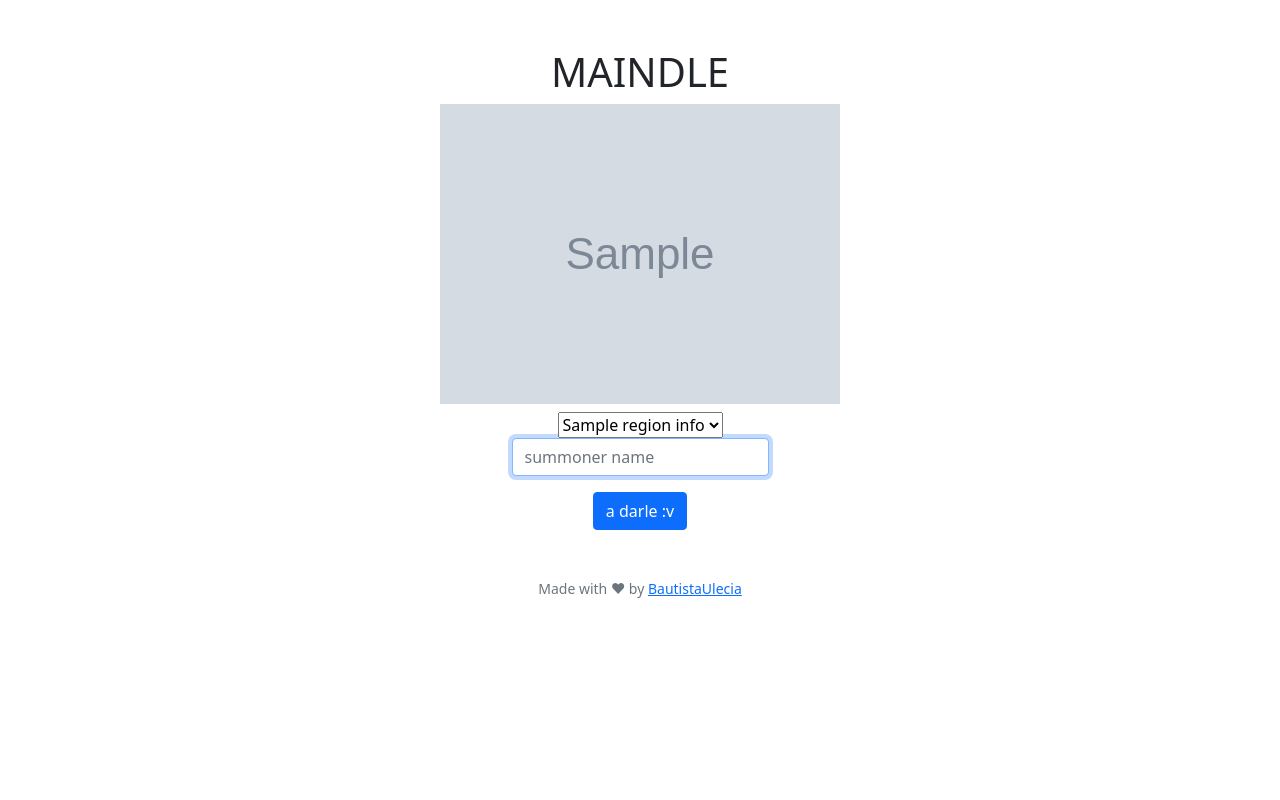
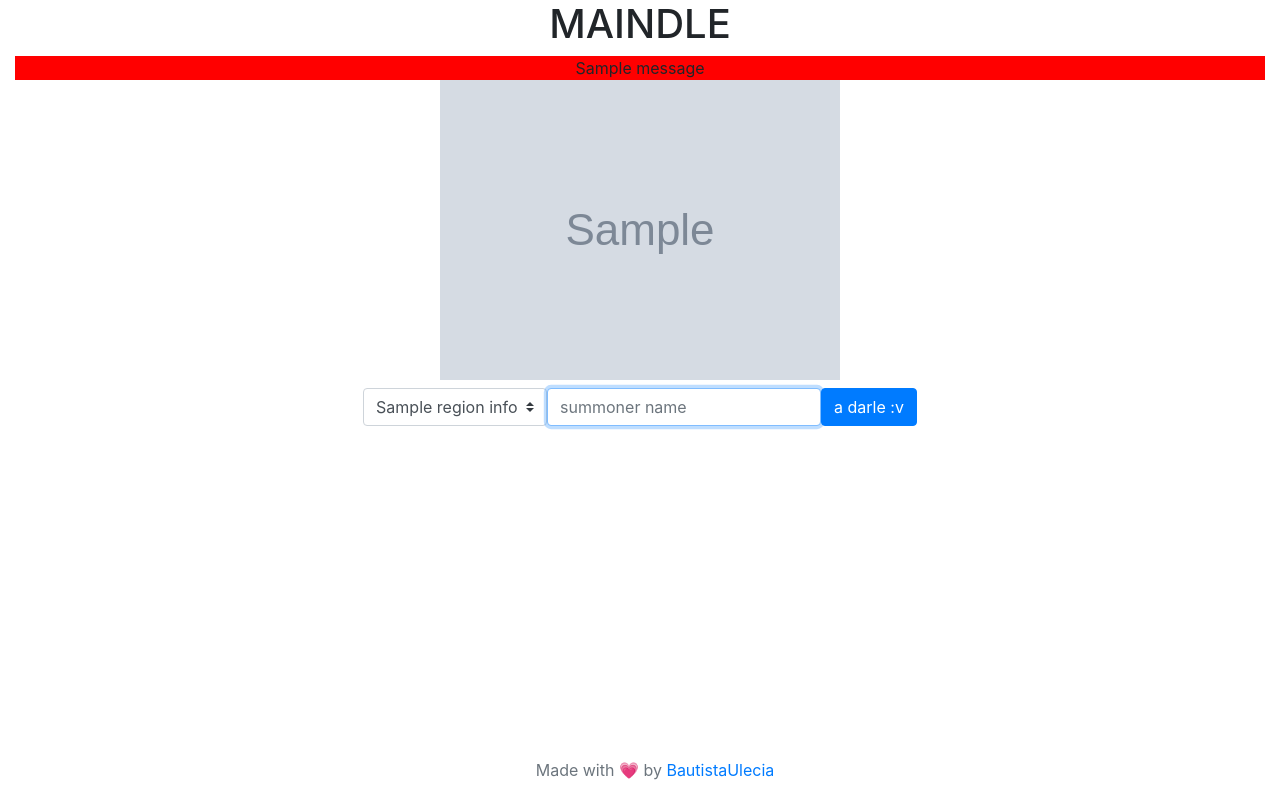
Before and after one commit to BautistaUlecia/Maindle, a Flask app: template templates/index.html in a window 1280 px wide. Run offline with Flask 3, Linux system fonts and the light colour scheme; the template is opened without the code that fills it: most values are stand-ins (such as "Sample title", 1, 10 or a date in 2020); grey boxes marked "Sample" are stand-in pictures; one stand-in notice (Sample message) is shown; some libraries are stand-ins or nearby versions.

Commit message:
fixed bugs added some css

```diff
--- a/app.py
+++ b/app.py
@@ -1,5 +1,5 @@
 import os
-from flask import Flask, redirect, render_template, request, session
+from flask import Flask, redirect, render_template, request, session, flash
 from helpers import lookup, lookup_champs, champ_id_to_name, generate_question_skin_name, format_name, generate_question_spell_name, generate_question_mastery
 import json
 from flask_session import Session
@@ -50,7 +50,8 @@ def found():
         # Use it to call riot's API for encrypted summoner id (see helpers.py)
         session["summoner_id"] = lookup(session["summoner"], user_region)
         if session["summoner_id"] is None:
-            return("invalid summoner name")
+            flash(u"INVALID SUMMONER NAME", "error")
+            return redirect("/")
 
         # Using summoner_id (encrypted number sent by riot's API), get most played champions by id for that user (again, peep helpers)
         session["mains_id"], session["mastery"] = lookup_champs(session["summoner_id"], user_region)
--- /dev/null
+++ b/static/styles.css
@@ -0,0 +1,33 @@
+
+.footer {
+    position: fixed;
+    bottom: 0;
+    width: 100%;
+    /* Set the fixed height of the footer here */
+    height: 60px;
+    line-height: 60px; /* Vertically center the text there */
+  }
+
+  .btn-custom {
+    padding: 15px 30px;
+    font-size: 20px;
+    font-weight: bold;
+    background-color: black;
+    border-color: black;
+    transition: background-color 0.3s ease, border-color 0.3s ease;
+  }
+
+  .btn-custom:hover,
+  .btn-custom:focus {
+    background-color: #45a049;
+    border-color: #45a049;
+    color: #ffffff;
+  }
+
+  h4{
+    color:blueviolet
+  }
+
+  .invalid{
+    background-color: red;
+  }
--- a/templates/index.html
+++ b/templates/index.html
@@ -6,19 +6,31 @@
 
 {% block main %}
 <h1>MAINDLE</h1>
+<div class="invalid">
+    {% with messages = get_flashed_messages(with_categories=true) %}
+    {% if messages %}
+        {% for category, message in messages %}
+            {{ message }}
+        {% endfor %}
+    {% endif %}
+    {% endwith %}
+</div>
 
-<h3><img src="{{filename}}"></h3>
+<h3><img src="{{filename}}" class="img-fluid"></h3>
 
-<form action="/found" method="post">
-    <div class="mb-3">
-        <select name="user_region">
-            {% for region, name in region_info %}
-            <option value="{{region}}">{{name}}</option>
-            {% endfor %}
-        </select>
-        <input autocomplete="off" autofocus class="form-control mx-auto w-auto" id="summoner" name="summoner" placeholder="summoner name" type="text">
-    </div>
+<form action="/found" method="post" class="form-inline justify-content-center align-items-center">
+    <select name="user_region" class="custom-select">
+        {% for region, name in region_info %}
+        <option value="{{region}}">{{name}}</option>
+        {% endfor %}
+    </select>
+    <input autocomplete="off" autofocus class="form-control" id="summoner" name="summoner" placeholder="summoner name" type="text">
     <button class="btn btn-primary" type="submit">a darle :v</button>
 </form>
 
+<footer class="footer text-muted">
+    Made with 💗 by <a href="https://github.com/BautistaUlecia" target="_blank">BautistaUlecia</a>
+</footer>
+
+
 {% endblock %}
--- a/templates/layout.html
+++ b/templates/layout.html
@@ -6,13 +6,13 @@
 
         <meta charset="utf-8">
         <meta name="viewport" content="initial-scale=1, width=device-width">
-
-        <link crossorigin="anonymous" href="https://cdn.jsdelivr.net/npm/bootstrap@5.1.3/dist/css/bootstrap.min.css" integrity="sha384-1BmE4kWBq78iYhFldvKuhfTAU6auU8tT94WrHftjDbrCEXSU1oBoqyl2QvZ6jIW3" rel="stylesheet">
-        <script crossorigin="anonymous" src="https://cdn.jsdelivr.net/npm/bootstrap@5.1.3/dist/js/bootstrap.bundle.min.js" integrity="sha384-ka7Sk0Gln4gmtz2MlQnikT1wXgYsOg+OMhuP+IlRH9sENBO0LRn5q+8nbTov4+1p"></script>
-        <link href="/static/styles.css" rel="stylesheet">
+        <link rel="stylesheet" href="https://cdn.jsdelivr.net/npm/bootstrap@4.3.1/dist/css/bootstrap.min.css" integrity="sha384-ggOyR0iXCbMQv3Xipma34MD+dH/1fQ784/j6cY/iJTQUOhcWr7x9JvoRxT2MZw1T" crossorigin="anonymous">
+        <link rel="stylesheet" href="..\static\styles.css">
         <script src="https://code.jquery.com/jquery-3.6.0.min.js"></script>
         <link rel="stylesheet" href="https://code.jquery.com/ui/1.12.1/themes/base/jquery-ui.css">
         <script src="https://code.jquery.com/ui/1.12.1/jquery-ui.min.js"></script>
+
+
 
 
         <title>{% block title %}{% endblock %}</title>
@@ -25,13 +25,10 @@
     <body>
 
 
-        <main class="container-fluid py-5 text-center">
+        <main class="container-fluid text-center">
             {% block main %}{% endblock %}
         </main>
 
-        <footer class="mb-5 small text-center text-muted">
-            Made with ♥ by <a href="https://github.com/BautistaUlecia" target="_blank">BautistaUlecia</a>
-        </footer>
 
     </body>
 
--- a/templates/skin.html
+++ b/templates/skin.html
@@ -6,16 +6,14 @@
 
 {% block main %}
 <h1> <a href="/">MAINDLE</h1></a>
-
-<h4>{{summoner}}</h4>
-<h4>SCORE = {{session["score"]}}</h4>
+<h4>SCORE: {{session["score"]}}</h4>
 
 
 <img src="{{filename}}">
 <footer>
     <form action="/skin" method="post">
         {% for name in names %}
-            <button value="{{name}}" name="answer">{{name}}</button>
+            <button value="{{name}}" name="answer" class="btn btn-primary btn-lg btn-custom">{{name}}</button>
         {% endfor %}
     </form>
 </footer>
```
Also changed, not shown: helpers.py (+28 -17 lines), templates/found.html (+0 -7 lines), templates/mastery.html (+3 -4 lines).
